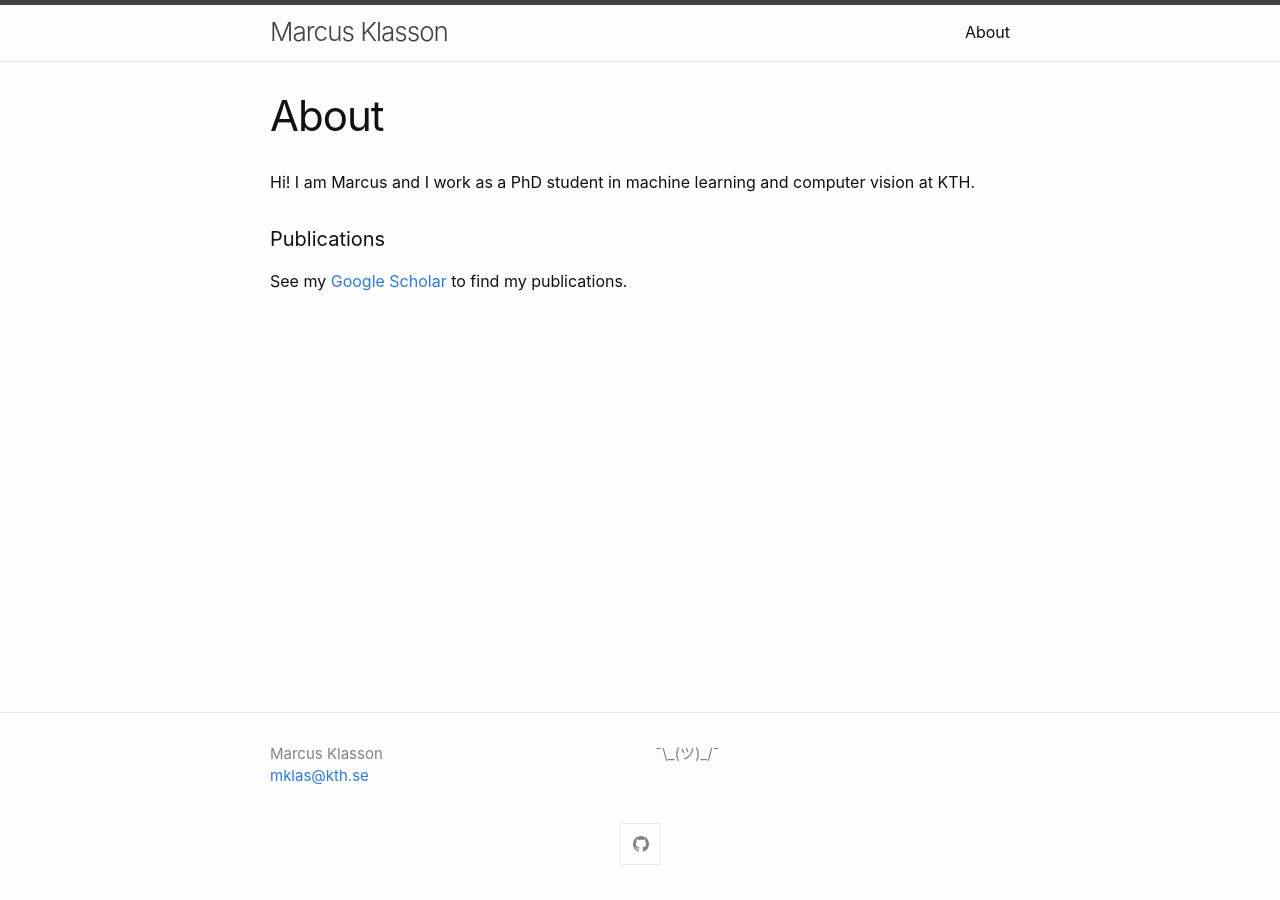
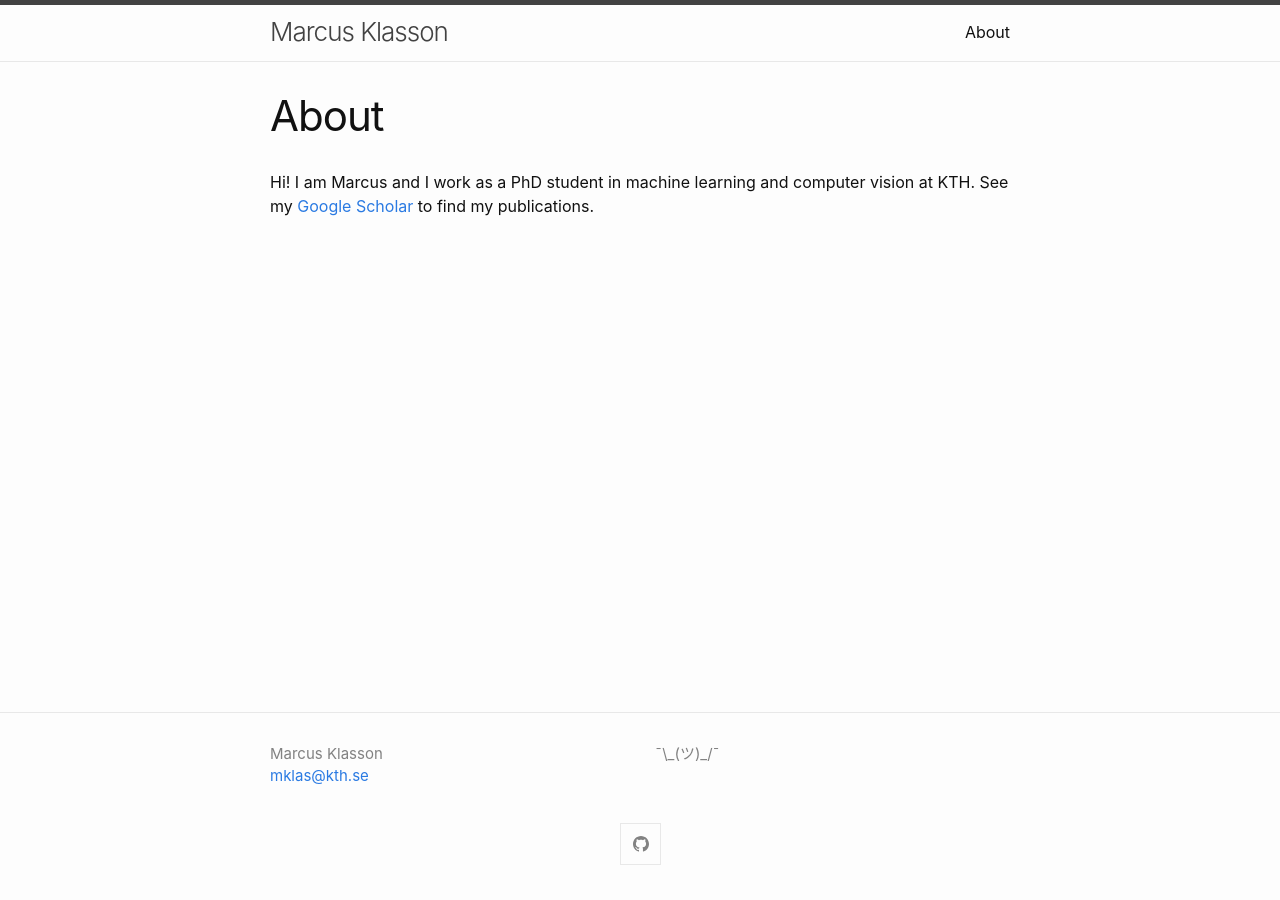
Before and after one commit to marcusklasson/marcusklasson.github.io, a Jekyll site: the page built from about.md, in a window 1280 px wide. Built offline with Jekyll 4.4.1, drawn with Linux system fonts in a browser that asks for light colours.

Commit message:
Update about.md

```diff
--- a/about.md
+++ b/about.md
@@ -5,6 +5,4 @@ permalink: /about/
 ---
 
 Hi! I am Marcus and I work as a PhD student in machine learning and computer vision at KTH.
-
-#### Publications
 See my [Google Scholar](https://scholar.google.es/citations?user=H9VHxP4AAAAJ&hl=en) to find my publications.
```
